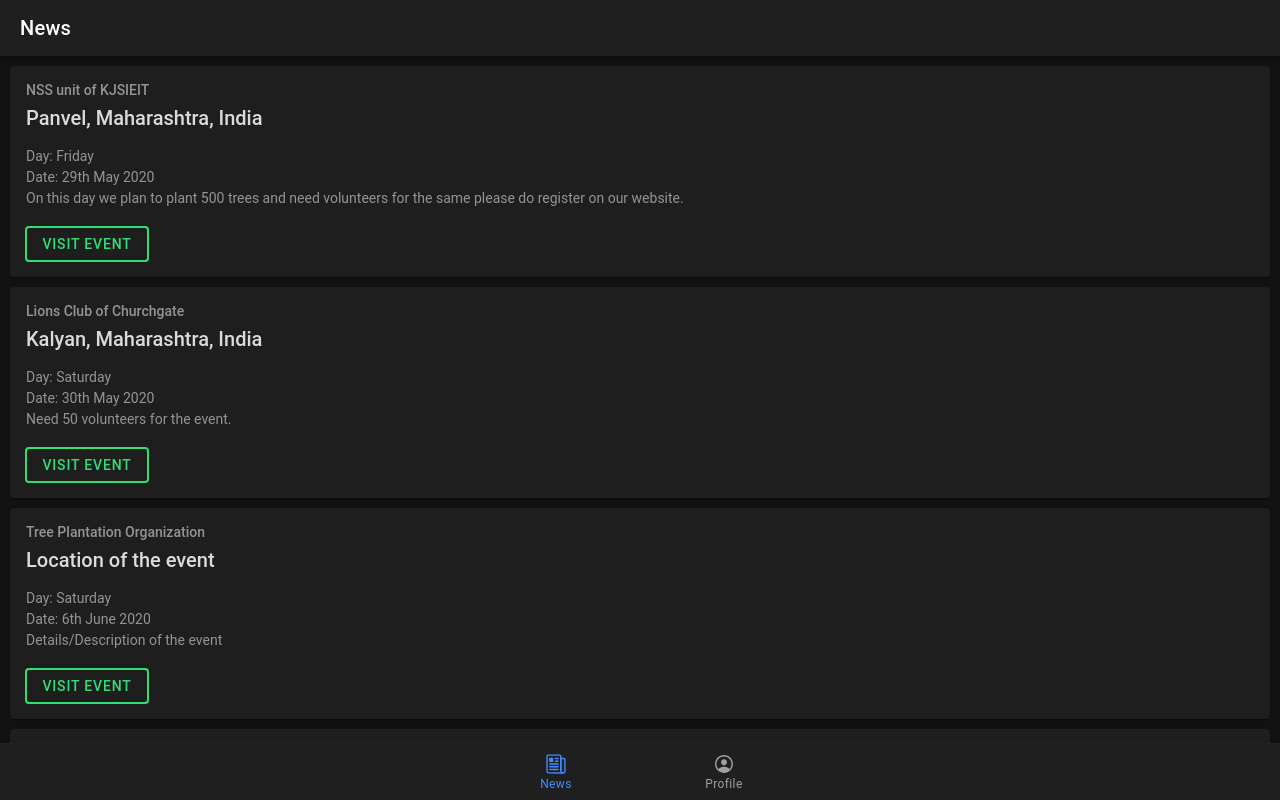
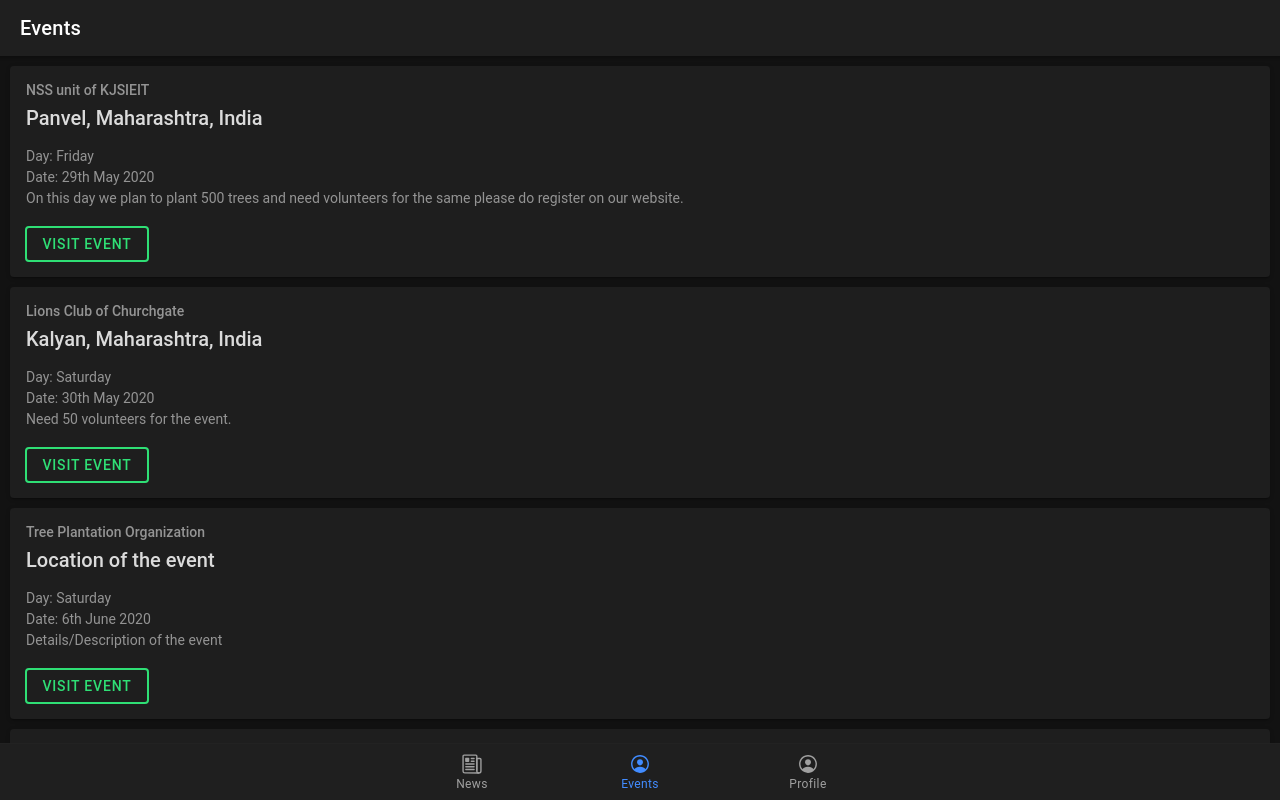
Before and after one commit to myOhana/MyNatur.Space, a React (Create React App) app: page /events in a window 1280 px wide. Before the commit this address led to /news. Built offline with nearby package versions, Linux system fonts and the light colour scheme.

Commit message:
added news file and changed to event file

```diff
--- a/src/App.js
+++ b/src/App.js
@@ -15,6 +15,7 @@ import {
   personCircleOutline,
 } from "ionicons/icons";
 import News from "./pages/Tabs/News";
+import Events from "./pages/Tabs/Events";
 import Profile from "./pages/Tabs/Profile";
 
 /* Core CSS required for Ionic components to work properly */
@@ -48,6 +49,7 @@ const App = () => {
               exact={true}
             />
             <Route path="/news" component={News} />
+            <Route path="/events" component={Events} />
             <Route path="/profile" component={Profile} />
             <Route component={() => <Redirect to="/news" />} />
           </IonRouterOutlet>
@@ -55,6 +57,10 @@ const App = () => {
             <IonTabButton tab="news" href="/news">
               <IonIcon icon={newspaperOutline} />
               <IonLabel>News</IonLabel>
+            </IonTabButton>
+            <IonTabButton tab="events" href="/events">
+              <IonIcon icon={personCircleOutline} />
+              <IonLabel>Events</IonLabel>
             </IonTabButton>
             <IonTabButton tab="profile" href="/profile">
               <IonIcon icon={personCircleOutline} />
--- /dev/null
+++ b/src/pages/Tabs/Events.js
@@ -0,0 +1,27 @@
+import React from "react";
+import {
+  IonHeader,
+  IonPage,
+  IonTitle,
+  IonToolbar,
+  IonContent
+} from "@ionic/react";
+import Cardlist from "../../components/CardList/Cardlist";
+import { eventinformation } from '../../eventinformation';
+
+const Events = () => {
+  return (
+    <IonPage>
+      <IonHeader>
+        <IonToolbar>
+          <IonTitle>Events</IonTitle>
+        </IonToolbar>
+      </IonHeader>
+      <IonContent fullscreen>
+        <Cardlist eventinformation={eventinformation} />
+      </IonContent>
+    </IonPage>
+  );
+};
+
+export default Events;
--- a/src/pages/Tabs/News.js
+++ b/src/pages/Tabs/News.js
@@ -3,11 +3,8 @@ import {
     IonHeader,
     IonPage,
     IonTitle,
-  IonToolbar,
-  IonContent
+    IonToolbar
 } from "@ionic/react";
-import Cardlist from "../../components/CardList/Cardlist";
-import { eventinformation } from '../../eventinformation';
 
 const News = () => {
     return (
@@ -17,9 +14,6 @@ const News = () => {
                     <IonTitle>News</IonTitle>
                 </IonToolbar>
             </IonHeader>
-      <IonContent fullscreen>
-        <Cardlist eventinformation={eventinformation} />
-      </IonContent>
         </IonPage>
     );
 };
--- a/src/pages/Tabs/Profile.js
+++ b/src/pages/Tabs/Profile.js
@@ -6,7 +6,7 @@ import {
     IonToolbar
 } from "@ionic/react";
 
-const News = () => {
+const Profile = () => {
     return (
         <IonPage>
             <IonHeader>
@@ -18,4 +18,4 @@ const News = () => {
     );
 };
 
-export default News;
+export default Profile;
```
Lines whose indentation alone changed are shown as unchanged.
